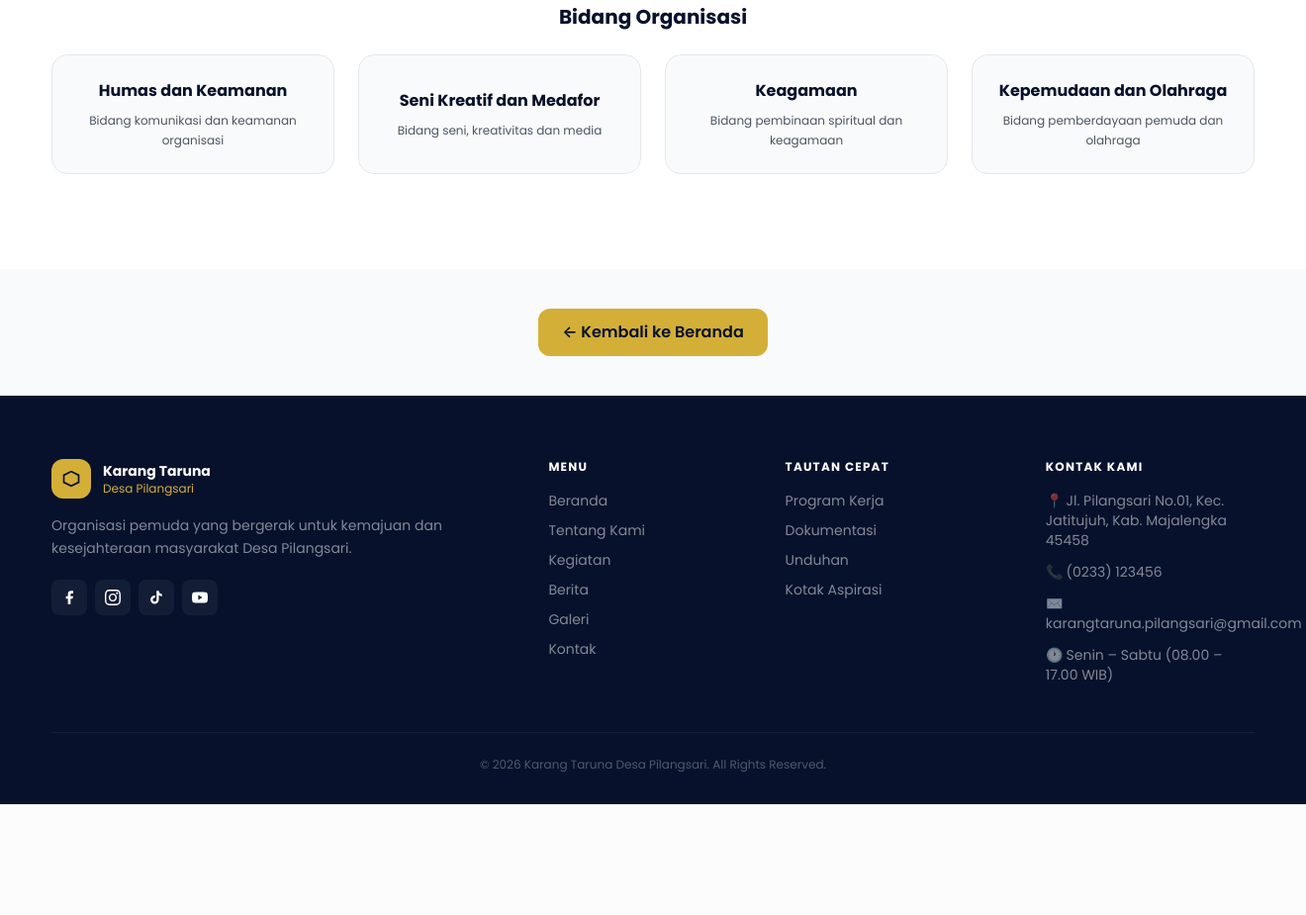
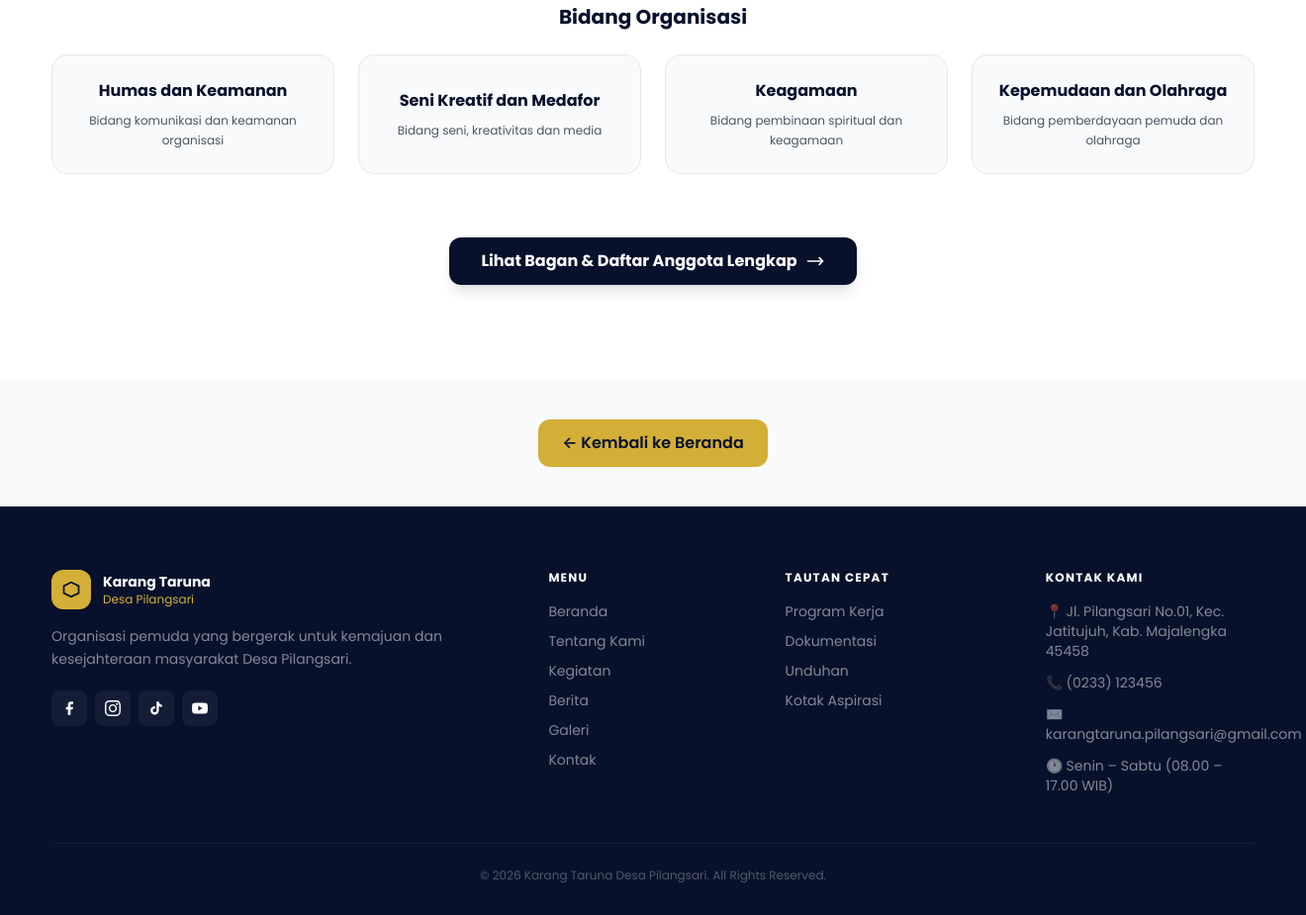
Before and after one commit to erikadiameka/karang-taruna-pilangsari, a Laravel app: page /tentang in a window 1320 px wide. Shown: the part 2231-3156 px from the top of the page at 99% size. Before the commit the page ends 3044 px from the top, so only its background shows below. Run offline with Laravel 12, Linux system fonts and the light colour scheme; style sheets or scripts are compiled from the project's sources; parts of the project's set-up code (start-up, migrations or seed data) failed here and were passed over.

Commit message:
Deskripsi perubahan

```diff
--- a/resources/views/landing/tentang.blade.php
+++ b/resources/views/landing/tentang.blade.php
@@ -54,7 +54,6 @@
                 </div>
             </div>
             <div data-aos="fade-left">
-                {{-- Foto Tentang sudah dimasukkan di sini --}}
                 <img src="{{ asset('images/tentang.jpeg') }}"
                     alt="Karang Taruna" class="w-full rounded-2xl shadow-xl object-cover">
             </div>
@@ -149,6 +148,17 @@
                 @endforeach
             </div>
         </div>
+
+        {{-- 👇 TOMBOL KE HALAMAN ANGGOTA 👇 --}}
+        <div class="text-center mt-16" data-aos="fade-up">
+            <a href="{{ route('anggota.index') }}" class="inline-flex items-center gap-2 bg-navy-dark hover:bg-navy text-white font-bold py-3 px-8 rounded-xl transition-all duration-300 shadow-lg hover:shadow-xl hover:-translate-y-1">
+                Lihat Bagan & Daftar Anggota Lengkap
+                <svg class="w-5 h-5" fill="none" stroke="currentColor" viewBox="0 0 24 24">
+                    <path stroke-linecap="round" stroke-linejoin="round" stroke-width="2" d="M17 8l4 4m0 0l-4 4m4-4H3" />
+                </svg>
+            </a>
+        </div>
+
     </div>
 </section>
 
```
